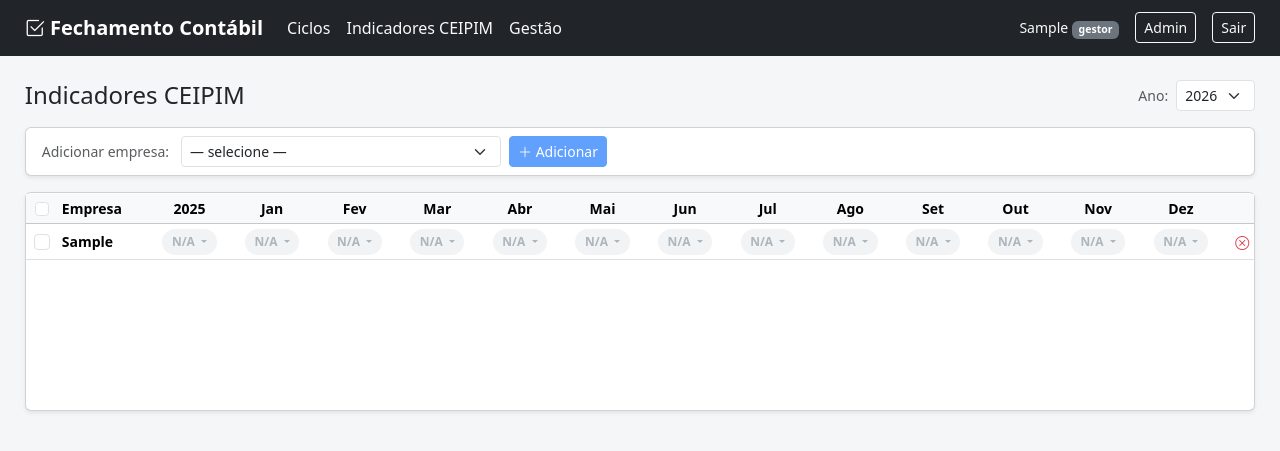
After one commit to consag-commits/fechamento-cont-bil, a Django app: page /indicadores-ceipim/ in a window 1280 px wide. The commit adds this page. Shown: the top 451 px of the page. Run offline with Django 5.2, Linux system fonts and the light colour scheme; a user stored in the database is signed in; tables that the repository leaves empty hold one stand-in row (values such as "Sample post").

Commit message:
Adicionar Indicadores CEIPIM (função independente dos ciclos)
Nova tela restrita a gestor: lista própria de empresas (participa_ceipim),
com opção de adicionar/remover, status mensal (N/A, Prévia, Retificado,
Definitivo) editável por célula ou em lote. Não depende de Ciclo/Processo
nem de equipe.

Co-Authored-By: Claude Sonnet 5 <noreply@anthropic.com>

```diff
--- a/fechamento/templatetags/fechamento_extras.py
+++ b/fechamento/templatetags/fechamento_extras.py
@@ -42,3 +42,14 @@ def sufixo(nome):
     if "—" in nome:
         return nome.split("—", 1)[1].strip()
     return nome
+
+
+_MESES_ABREV = {
+    1: "jan", 2: "fev", 3: "mar", 4: "abr", 5: "mai", 6: "jun",
+    7: "jul", 8: "ago", 9: "set", 10: "out", 11: "nov", 12: "dez",
+}
+
+
+@register.filter
+def mes_abrev(mes):
+    return _MESES_ABREV.get(int(mes), str(mes))
--- a/fechamento/urls.py
+++ b/fechamento/urls.py
@@ -9,6 +9,19 @@ urlpatterns = [
     path("ciclo/<int:ciclo_id>/", views.ciclo_consolidado, name="ciclo_consolidado"),
     path("processo/<int:processo_id>/", views.processo_matriz, name="processo_matriz"),
     path("item/<int:status_id>/set/", views.item_set, name="item_set"),
+
+    # Indicadores CEIPIM (função independente dos ciclos)
+    path("indicadores-ceipim/", views.indicadores_ceipim, name="indicadores_ceipim"),
+    path("indicadores-ceipim/lote/", views.ceipim_bulk_set, name="ceipim_bulk_set"),
+    path(
+        "indicadores-ceipim/celula/<int:empresa_id>/<int:ano>/<int:mes>/",
+        views.ceipim_set_status, name="ceipim_set_status",
+    ),
+    path("indicadores-ceipim/empresas/adicionar/", views.ceipim_empresa_adicionar, name="ceipim_empresa_adicionar"),
+    path(
+        "indicadores-ceipim/empresas/<int:empresa_id>/remover/",
+        views.ceipim_empresa_remover, name="ceipim_empresa_remover",
+    ),
 
     # Gestão (restrito a gestores)
     path("gestao/", views.gestao_home, name="gestao_home"),
--- a/fechamento/views.py
+++ b/fechamento/views.py
@@ -9,14 +9,15 @@ from django.core.exceptions import PermissionDenied
 from django.db.models import Count
 from django.http import HttpResponse, JsonResponse
 from django.shortcuts import get_object_or_404, redirect, render
+from django.urls import reverse
 from django.utils import timezone
 from django.utils.dateparse import parse_date
 from django.views.decorators.http import require_POST
 
 from .forms import EmpresaForm, EquipeForm, UsuarioCriarForm, UsuarioEditarForm, nome_papel
 from .models import (
-    CatalogoEmpresa, Ciclo, CicloPrazo, Empresa, Equipe, Fase, ItemStatus,
-    ModeloChecklist, Perfil, Processo,
+    CatalogoEmpresa, Ciclo, CicloPrazo, Empresa, Equipe, Fase, IndicadorCeipim,
+    ItemStatus, ModeloChecklist, Perfil, Processo,
 )
 from .permissions import (
     gestor_required, is_gestor, filtrar_processos, pode_ver_processo,
@@ -633,3 +634,118 @@ def ciclo_arquivar(request, ciclo_id):
         ciclo.save(update_fields=["status"])
         messages.success(request, f"Ciclo {ciclo.competencia_display} arquivado como Concluído.")
     return redirect("ciclo_config", ciclo_id=ciclo.id)
+
+
+# ── Indicadores CEIPIM (função independente dos ciclos — só gestor) ───────────
+def _linhas_ceipim(empresas, ano):
+    """[{'empresa', 'anterior', 'meses': [{'mes','status'}, ...]}] para a
+    tabela: coluna do ano anterior (mes=0) + 12 meses do ano selecionado."""
+    empresa_ids = [e.id for e in empresas]
+    indicadores = IndicadorCeipim.objects.filter(empresa_id__in=empresa_ids, ano__in=[ano - 1, ano])
+    lookup = {(i.empresa_id, i.ano, i.mes): i.status for i in indicadores}
+    linhas = []
+    for e in empresas:
+        linhas.append({
+            "empresa": e,
+            "anterior": lookup.get((e.id, ano - 1, 0), IndicadorCeipim.Status.NA),
+            "meses": [
+                {"mes": m, "status": lookup.get((e.id, ano, m), IndicadorCeipim.Status.NA)}
+                for m in range(1, 13)
+            ],
+        })
+    return linhas
+
+
+def _ceipim_ctx(ano):
+    """Contexto compartilhado pela página e pelos fragmentos htmx de
+    adicionar/remover empresa (mantém a mesma lógica em um só lugar)."""
+    empresas = Empresa.objects.filter(ativa=True, participa_ceipim=True).order_by("razao_social")
+    return {
+        "ano": ano,
+        "linhas": _linhas_ceipim(empresas, ano),
+        "meses": range(1, 13),
+        "status_choices": IndicadorCeipim.Status.choices,
+        "status_dict": dict(IndicadorCeipim.Status.choices),
+        "empresas_disponiveis": (
+            Empresa.objects.filter(ativa=True, participa_ceipim=False).order_by("razao_social")
+        ),
+    }
+
+
+@gestor_required
+def indicadores_ceipim(request):
+    """Tabela de status CEIPIM por empresa x mês (só gestor; não depende de Ciclo/Processo/equipe)."""
+    hoje = timezone.localdate()
+    try:
+        ano = int(request.GET.get("ano", hoje.year))
+    except (ValueError, TypeError):
+        ano = hoje.year
+
+    return render(request, "fechamento/ceipim/indicadores.html", {
+        "anos_disponiveis": [2026],
+        **_ceipim_ctx(ano),
+    })
+
+
+def _ano_do_post(request):
+    valor = request.POST.get("ano", "")
+    return int(valor) if valor.isdigit() else timezone.localdate().year
+
+
+@gestor_required
+@require_POST
+def ceipim_empresa_adicionar(request):
+    """htmx: inclui uma empresa na lista de Indicadores CEIPIM."""
+    empresa = get_object_or_404(Empresa, pk=request.POST.get("empresa_id"), ativa=True)
+    empresa.participa_ceipim = True
+    empresa.save(update_fields=["participa_ceipim"])
+    return render(request, "fechamento/ceipim/_conteudo.html", _ceipim_ctx(_ano_do_post(request)))
+
+
+@gestor_required
+@require_POST
+def ceipim_empresa_remover(request, empresa_id):
+    """htmx: remove uma empresa da lista de Indicadores CEIPIM (não apaga os dados já gravados)."""
+    empresa = get_object_or_404(Empresa, pk=empresa_id)
+    empresa.participa_ceipim = False
+    empresa.save(update_fields=["participa_ceipim"])
+    return render(request, "fechamento/ceipim/_conteudo.html", _ceipim_ctx(_ano_do_post(request)))
+
+
+@gestor_required
+@require_POST
+def ceipim_set_status(request, empresa_id, ano, mes):
+    """htmx: define o status de uma célula (empresa x competência)."""
+    empresa = get_object_or_404(Empresa, pk=empresa_id)
+    novo = request.POST.get("status")
+    if novo not in IndicadorCeipim.Status.values:
+        return HttpResponse("Status inválido.", status=400)
+    indicador, _created = IndicadorCeipim.objects.get_or_create(empresa=empresa, ano=ano, mes=mes)
+    indicador.status = novo
+    indicador.save(update_fields=["status", "atualizado_em"])
+    return HttpResponse(status=204)
+
+
+@gestor_required
+@require_POST
+def ceipim_bulk_set(request):
+    """Aplica um status a várias empresas de uma vez, para uma competência."""
+    ano = request.POST.get("ano", "")
+    mes = request.POST.get("mes", "")
+    status = request.POST.get("status", "")
+    empresa_ids = [int(x) for x in request.POST.getlist("empresa_ids") if x.isdigit()]
+
+    if not (ano.isdigit() and mes.isdigit()) or status not in IndicadorCeipim.Status.values or not empresa_ids:
+        messages.error(request, "Selecione ao menos uma empresa e um status válido.")
+        return redirect(f"{reverse('indicadores_ceipim')}?ano={ano}")
+
+    empresas = Empresa.objects.filter(id__in=empresa_ids)
+    atualizadas = 0
+    for empresa in empresas:
+        indicador, _created = IndicadorCeipim.objects.get_or_create(empresa=empresa, ano=int(ano), mes=int(mes))
+        indicador.status = status
+        indicador.save(update_fields=["status", "atualizado_em"])
+        atualizadas += 1
+
+    messages.success(request, f"{atualizadas} empresa(s) atualizada(s).")
+    return redirect(f"{reverse('indicadores_ceipim')}?ano={ano}")
--- a/templates/base.html
+++ b/templates/base.html
@@ -27,6 +27,7 @@
         {% if user.is_authenticated %}
         <a class="nav-link text-light" href="{% url 'index' %}">Ciclos</a>
         {% if is_gestor %}
+        <a class="nav-link text-light" href="{% url 'indicadores_ceipim' %}">Indicadores CEIPIM</a>
         <a class="nav-link text-light" href="{% url 'gestao_home' %}">Gestão</a>
         {% endif %}
         {% endif %}
--- /dev/null
+++ b/templates/fechamento/ceipim/_conteudo.html
@@ -0,0 +1,137 @@
+{% load fechamento_extras %}
+
+{# Formulário de adicionar empresa #}
+<form hx-post="{% url 'ceipim_empresa_adicionar' %}" hx-target="#ceipim-container" hx-swap="innerHTML"
+      class="card shadow-sm mb-3">
+  <input type="hidden" name="ano" value="{{ ano }}">
+  <div class="card-body py-2 px-3 d-flex align-items-center gap-2 flex-wrap">
+    <label class="small text-muted mb-0 me-1">Adicionar empresa:</label>
+    <select name="empresa_id" class="form-select form-select-sm" style="max-width: 320px;" required>
+      <option value="">— selecione —</option>
+      {% for e in empresas_disponiveis %}
+        <option value="{{ e.id }}">{{ e.razao_social }}</option>
+      {% empty %}
+        <option disabled>Todas as empresas ativas já estão na lista</option>
+      {% endfor %}
+    </select>
+    <button type="submit" class="btn btn-sm btn-primary" {% if not empresas_disponiveis %}disabled{% endif %}>
+      <i class="bi bi-plus-lg"></i> Adicionar
+    </button>
+  </div>
+</form>
+
+<form method="post" action="{% url 'ceipim_bulk_set' %}">
+  {% csrf_token %}
+  <input type="hidden" name="ano" value="{{ ano }}">
+
+  {# Barra de Ação em Lote (Contextual - Inicialmente oculta) #}
+  <div id="bulk-action-bar" class="card shadow-sm mb-3 d-none border-primary bg-primary bg-opacity-10">
+    <div class="card-body py-2 px-3 d-flex align-items-center gap-2 flex-wrap">
+      <i class="bi bi-info-circle text-primary me-1"></i>
+      <span class="small fw-semibold text-primary">Ação em lote:</span>
+      <select name="mes" class="form-select form-select-sm" style="width: auto;" required>
+        <option value="">Mês...</option>
+        {% for m in meses %}<option value="{{ m }}">{{ m|mes_abrev|title }}</option>{% endfor %}
+      </select>
+      <select name="status" class="form-select form-select-sm" style="width: auto;" required>
+        <option value="">Status...</option>
+        {% for value, label in status_choices %}<option value="{{ value }}">{{ label }}</option>{% endfor %}
+      </select>
+      <button type="submit" class="btn btn-sm btn-primary">Aplicar às selecionadas</button>
+      <span class="small text-muted ms-auto">
+        <a href="#" class="small text-decoration-none" data-marcar-todas>Marcar todas</a>
+        ·
+        <a href="#" class="small text-decoration-none" data-desmarcar-todas>Desmarcar todas</a>
+        · <strong id="contagem-ceipim" class="text-primary">0</strong> selecionada(s)
+      </span>
+    </div>
+  </div>
+
+  {# Tabela Principal #}
+  <div class="card shadow-sm">
+    {# Scrollbar superior sincronizada #}
+    <div class="top-scrollbar-wrapper" style="overflow-x: auto; overflow-y: hidden;">
+      <div class="top-scrollbar-content" style="height: 1px;"></div>
+    </div>
+
+    <div class="table-responsive ceipim-table-container" style="padding-bottom: 150px;">
+      <table class="table table-sm table-hover align-middle mb-0" id="ceipim-table" style="white-space: nowrap;">
+        <thead class="table-light small">
+          <tr>
+            <th style="width: 32px;" class="text-center">
+              <input class="form-check-input" type="checkbox" data-marcar-todas title="Marcar todas">
+            </th>
+            <th class="sticky-col-empresa">Empresa</th>
+            <th class="text-center">{{ ano|add:"-1" }}</th>
+            {% for m in meses %}<th class="text-center">{{ m|mes_abrev|title }}</th>{% endfor %}
+            <th style="width: 32px;"></th>
+          </tr>
+        </thead>
+        <tbody>
+          {% for linha in linhas %}
+          <tr>
+            <td class="text-center">
+              <input class="form-check-input ceipim-check" type="checkbox" name="empresa_ids" value="{{ linha.empresa.id }}">
+            </td>
+            <td class="small fw-semibold sticky-col-empresa">{{ linha.empresa.razao_social }}</td>
+            <td class="text-center">
+              <div class="dropdown">
+                <button class="dropdown-toggle ceipim-badge status-{{ linha.anterior }}" type="button" data-bs-toggle="dropdown" data-bs-boundary="window" aria-expanded="false" id="btn-{{ linha.empresa.id }}-0">
+                  {{ status_dict|dictkey:linha.anterior }}
+                </button>
+                <ul class="dropdown-menu shadow-sm" style="min-width: 130px;">
+                  {% for value, label in status_choices %}
+                  <li>
+                    <button type="button" class="dropdown-item small py-1"
+                            hx-post="{% url 'ceipim_set_status' linha.empresa.id ano|add:'-1' 0 %}"
+                            hx-vals='{"status": "{{ value }}"}'
+                            hx-swap="none"
+                            onclick="updateBadge('btn-{{ linha.empresa.id }}-0', '{{ value }}', '{{ label }}')">
+                      <span class="ceipim-badge status-{{ value }} d-inline-block text-center w-100">{{ label }}</span>
+                    </button>
+                  </li>
+                  {% endfor %}
+                </ul>
+              </div>
+            </td>
+            {% for item in linha.meses %}
+            <td class="text-center">
+              <div class="dropdown">
+                <button class="dropdown-toggle ceipim-badge status-{{ item.status }}" type="button" data-bs-toggle="dropdown" data-bs-boundary="window" aria-expanded="false" id="btn-{{ linha.empresa.id }}-{{ item.mes }}">
+                  {{ status_dict|dictkey:item.status }}
+                </button>
+                <ul class="dropdown-menu shadow-sm" style="min-width: 130px;">
+                  {% for value, label in status_choices %}
+                  <li>
+                    <button type="button" class="dropdown-item small py-1"
+                            hx-post="{% url 'ceipim_set_status' linha.empresa.id ano item.mes %}"
+                            hx-vals='{"status": "{{ value }}"}'
+                            hx-swap="none"
+                            onclick="updateBadge('btn-{{ linha.empresa.id }}-{{ item.mes }}', '{{ value }}', '{{ label }}')">
+                      <span class="ceipim-badge status-{{ value }} d-inline-block text-center w-100">{{ label }}</span>
+                    </button>
+                  </li>
+                  {% endfor %}
+                </ul>
+              </div>
+            </td>
+            {% endfor %}
+            <td class="text-end">
+              <button type="button" class="btn btn-sm btn-link text-danger p-0"
+                      hx-post="{% url 'ceipim_empresa_remover' linha.empresa.id %}"
+                      hx-vals='{"ano": "{{ ano }}"}'
+                      hx-target="#ceipim-container" hx-swap="innerHTML"
+                      hx-confirm="Remover {{ linha.empresa.razao_social }} da lista de Indicadores CEIPIM? (os dados já gravados não são apagados)"
+                      title="Remover da lista">
+                <i class="bi bi-x-circle"></i>
+              </button>
+            </td>
+          </tr>
+          {% empty %}
+          <tr><td colspan="{{ meses|length|add:4 }}" class="text-center text-muted small py-4">Nenhuma empresa na lista ainda — adicione acima.</td></tr>
+          {% endfor %}
+        </tbody>
+      </table>
+    </div>
+  </div>
+</form>
--- /dev/null
+++ b/templates/fechamento/ceipim/indicadores.html
@@ -0,0 +1,181 @@
+{% extends "base.html" %}
+{% load fechamento_extras %}
+
+{% block title %}Indicadores CEIPIM{% endblock %}
+
+{% block extra_css %}
+<style>
+  /* Base Badge Styling */
+  .ceipim-badge {
+    border-radius: 50rem;
+    font-size: 0.75rem;
+    font-weight: 600;
+    padding: 0.25rem 0.6rem;
+    border: none;
+    transition: all 0.2s ease-in-out;
+  }
+  button.ceipim-badge:hover { filter: brightness(0.95); cursor: pointer; }
+
+  /* Status Colors */
+  .status-na { background-color: #f1f3f5; color: #adb5bd; }
+  .status-previa { background-color: #fff3cd; color: #856404; }
+  .status-retificado { background-color: #cce5ff; color: #004085; }
+  .status-definitivo { background-color: #d4edda; color: #155724; }
+
+  /* Flash animation on update */
+  @keyframes flash-success {
+    0% { transform: scale(1); box-shadow: 0 0 0 0 rgba(40, 167, 69, 0.7); }
+    50% { transform: scale(1.1); box-shadow: 0 0 0 5px rgba(40, 167, 69, 0); }
+    100% { transform: scale(1); box-shadow: 0 0 0 0 rgba(40, 167, 69, 0); }
+  }
+  .flash-success {
+    animation: flash-success 0.4s ease-out;
+  }
+
+  /* Sticky column for horizontal scrolling */
+  .sticky-col-empresa {
+    position: sticky;
+    left: 0;
+    background-color: #fff !important;
+    z-index: 1;
+    box-shadow: inset -1px 0 0 rgba(0,0,0,0.1);
+  }
+  .table-light .sticky-col-empresa {
+    background-color: #f8f9fa !important;
+  }
+  /* Alargar container nesta tela para evitar scroll horizontal em monitores normais */
+  @media (min-width: 992px) {
+    .container { max-width: 98% !important; }
+  }
+</style>
+{% endblock %}
+
+{% block content %}
+<div class="d-flex justify-content-between align-items-center mb-3 flex-wrap gap-2">
+  <h4 class="mb-0">Indicadores CEIPIM</h4>
+  <form method="get" class="d-flex align-items-center gap-2">
+    <label class="small text-muted mb-0">Ano:</label>
+    <select name="ano" class="form-select form-select-sm" style="width: auto;" onchange="this.form.submit()">
+      {% for a in anos_disponiveis %}
+        <option value="{{ a }}" {% if a == ano %}selected{% endif %}>{{ a }}</option>
+      {% endfor %}
+    </select>
+  </form>
+</div>
+
+<div id="ceipim-container">
+  {% include "fechamento/ceipim/_conteudo.html" %}
+</div>
+{% endblock %}
+
+{% block extra_js %}
+<script>
+(function () {
+  function atualizarContagem() {
+    var checkeds = document.querySelectorAll('.ceipim-check:checked').length;
+    var span = document.getElementById('contagem-ceipim');
+    if (span) span.textContent = checkeds;
+
+    var bulkBar = document.getElementById('bulk-action-bar');
+    if (bulkBar) {
+      if (checkeds > 0) {
+        bulkBar.classList.remove('d-none');
+        // Adiciona uma leve animação de entrada
+        bulkBar.style.animation = 'fadeIn 0.3s';
+      } else {
+        bulkBar.classList.add('d-none');
+      }
+    }
+  }
+
+  // Monitora alterações nos checkboxes para mostrar/ocultar a barra em lote
+  document.addEventListener('change', function (e) {
+    if (e.target.classList && e.target.classList.contains('ceipim-check')) atualizarContagem();
+  });
+
+  // Ações de "Marcar/Desmarcar todas"
+  document.addEventListener('click', function (e) {
+    if (e.target.matches('[data-marcar-todas]') || e.target.matches('[data-desmarcar-todas]')) {
+      e.preventDefault();
+      var marcar = e.target.matches('[data-marcar-todas]');
+      document.querySelectorAll('.ceipim-check').forEach(function (c) { c.checked = marcar; });
+      // Se for a checkbox do Thead, marcar as de baixo
+      if (e.target.tagName === 'INPUT') {
+          e.target.checked = marcar;
+      }
+      atualizarContagem();
+    }
+  });
+
+  // Função para atualizar visualmente o badge ao clicar no dropdown (antes do HTMX concluir)
+  window.updateBadge = function(btnId, val, label) {
+    var btn = document.getElementById(btnId);
+    if(btn) {
+       btn.className = 'dropdown-toggle ceipim-badge status-' + val;
+       btn.textContent = label;
+       // Dispara animação de sucesso
+       btn.classList.remove('flash-success');
+       void btn.offsetWidth; // Força o reflow do DOM para reiniciar a animação
+       btn.classList.add('flash-success');
+
+       // Fecha o menu dropdown após a seleção
+       var bsDropdown = bootstrap.Dropdown.getInstance(btn);
+       if (bsDropdown) {
+           bsDropdown.hide();
+       } else {
+           // Fallback se a API falhar
+           btn.click();
+       }
+    }
+  }
+
+  // CSS dinâmico para o fadeIn
+  var style = document.createElement('style');
+  style.innerHTML = '@keyframes fadeIn { from { opacity: 0; transform: translateY(-10px); } to { opacity: 1; transform: translateY(0); } }';
+  document.head.appendChild(style);
+
+  // Lógica para a scrollbar superior
+  function initTopScrollbar() {
+    var topWrapper = document.querySelector('.top-scrollbar-wrapper');
+    var topContent = document.querySelector('.top-scrollbar-content');
+    var tableContainer = document.querySelector('.ceipim-table-container');
+    var table = document.getElementById('ceipim-table');
+
+    if (topWrapper && topContent && tableContainer && table) {
+      function syncWidth() {
+        topContent.style.width = table.offsetWidth + 'px';
+      }
+      syncWidth();
+      window.addEventListener('resize', syncWidth);
+
+      var isSyncingTop = false;
+      var isSyncingBottom = false;
+
+      topWrapper.addEventListener('scroll', function() {
+        if (!isSyncingTop) {
+          isSyncingBottom = true;
+          tableContainer.scrollLeft = topWrapper.scrollLeft;
+        }
+        isSyncingTop = false;
+      });
+
+      tableContainer.addEventListener('scroll', function() {
+        if (!isSyncingBottom) {
+          isSyncingTop = true;
+          topWrapper.scrollLeft = tableContainer.scrollLeft;
+        }
+        isSyncingBottom = false;
+      });
+    }
+  }
+
+  initTopScrollbar();
+  document.body.addEventListener('htmx:afterSwap', function(e) {
+      if (e.detail.target.id === 'ceipim-container') {
+          initTopScrollbar();
+      }
+  });
+
+})();
+</script>
+{% endblock %}
```
Also changed, not shown: fechamento/admin.py (+9 -1 lines), fechamento/models.py (+36 -0 lines), fechamento/migrations/0010_indicadorceipim.py (added), fechamento/migrations/0011_empresa_participa_ceipim.py (added).
